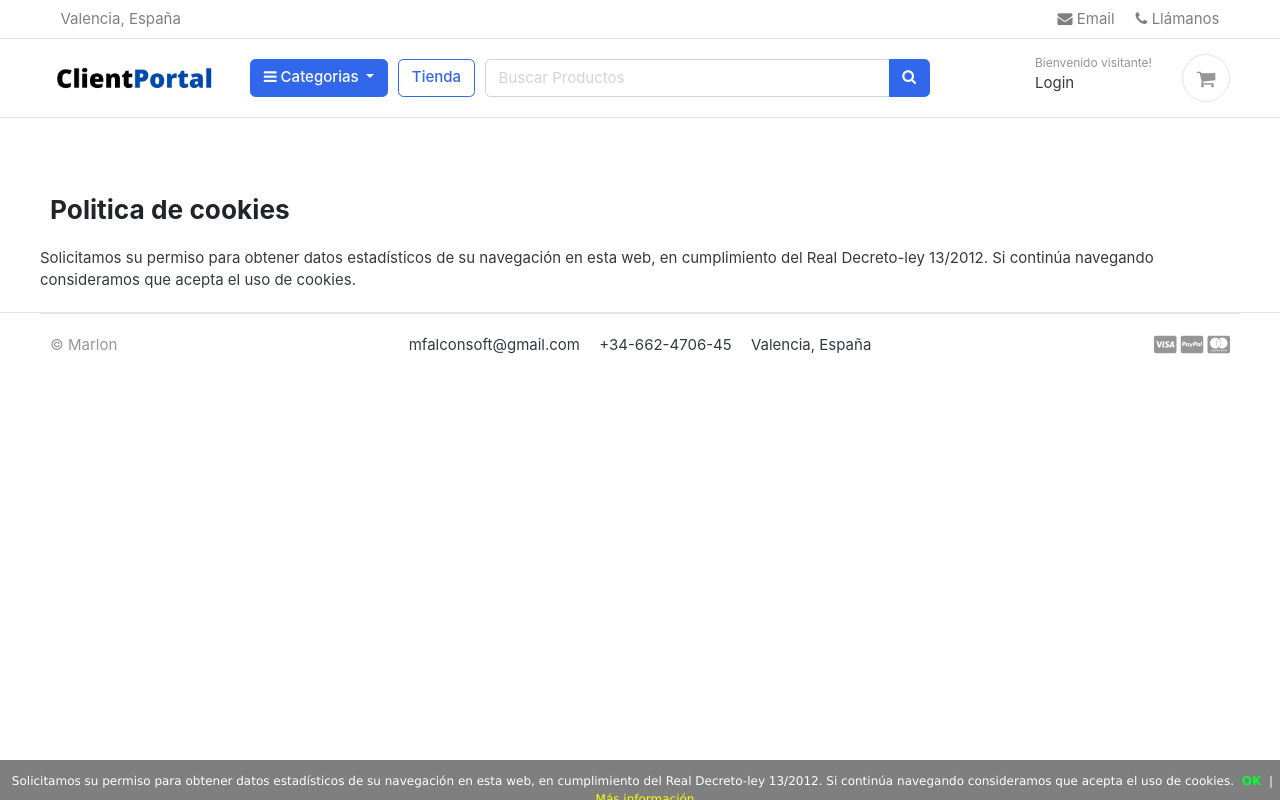
After one commit to falconsoft3d/clientportal, a Django app: page /politicadecookies/ in a window 1280 px wide. The commit adds this page. Run offline with Django 3.2, Linux system fonts and the light colour scheme; data that the repository does not hold is empty; parts of the project's set-up code (start-up, migrations or seed data) failed here and were passed over; some web fonts are replaced.

Commit message:
Politica de Cookies

```diff
--- a/clientportal/urls.py
+++ b/clientportal/urls.py
@@ -22,6 +22,7 @@ from django.conf import settings
 urlpatterns = [
     path('secureadmin/', admin.site.urls),
     path('admin/', include('admin_honeypot.urls', namespace='admin_honeypot')),
+    path('politicadecookies/', views.politicadecookies, name="politicadecookies"),
     path('', views.home, name="home"),
     path('accounts/', include('accounts.urls')),
     path('store/', include('store.urls')),
--- a/clientportal/views.py
+++ b/clientportal/views.py
@@ -5,11 +5,12 @@ from django.contrib.auth.decorators import login_required
 @login_required(login_url='login')
 def home(request):
     products = Product.objects.all().filter(is_available=True).order_by('create_date')[:8]
-    # for product in products:
-    #     reviews = ReviewRating.objects.filter(product_id=product.id, status=True)
-
     context = {
         'products' : products,
     }
 
     return render(request, 'home.html', context)
+
+
+def politicadecookies(request):
+    return render(request, 'politicadecookies.html')
--- a/templates/includes/politicadecookies.html
+++ b/templates/includes/politicadecookies.html
@@ -4,7 +4,7 @@
         Solicitamos su permiso para obtener datos estadísticos de su navegación en esta web, en cumplimiento del Real
         Decreto-ley 13/2012. Si continúa navegando consideramos que acepta el uso de cookies.
         <a href="javascript:void(0);" class="ok" onclick="PonerCookie();"><b>OK</b></a> |
-        <a href="https://clienteportal.com" target="_blank" class="info">Más información</a>
+        <a href="{% url 'politicadecookies' %}" target="_blank" class="info">Más información</a>
     </div>
 </div>
 
--- /dev/null
+++ b/templates/politicadecookies.html
@@ -0,0 +1,40 @@
+{% extends 'base.html' %}
+{% load static %}
+
+
+{%  block content %}
+<!-- ========================= SECTION MAIN ========================= -->
+<section class="section-intro padding-y-sm">
+<div class="container">
+
+
+
+
+
+</div> <!-- container //  -->
+</section>
+<!-- ========================= SECTION MAIN END// ========================= -->
+
+<!-- ========================= SECTION  ========================= -->
+<section class="section-name padding-y-sm">
+<div class="container">
+
+<header class="section-heading">
+	{% comment %} <a href="{% url 'store' %}" class="btn btn-outline-primary float-right">Ver Todo</a> {% endcomment %}
+	<h3 class="section-title">Politica de cookies</h3>
+</header><!-- sect-heading -->
+
+
+<div class="row">
+    <p>Solicitamos su permiso para obtener datos estadísticos de su navegación en esta web, en cumplimiento del Real Decreto-ley 13/2012. Si continúa navegando consideramos que acepta el uso de cookies.</p>
+
+</div> <!-- row.// -->
+
+</div><!-- container // -->
+</section>
+<!-- ========================= SECTION  END// ========================= -->
+
+
+</body>
+</html>
+{% endblock %}
```
